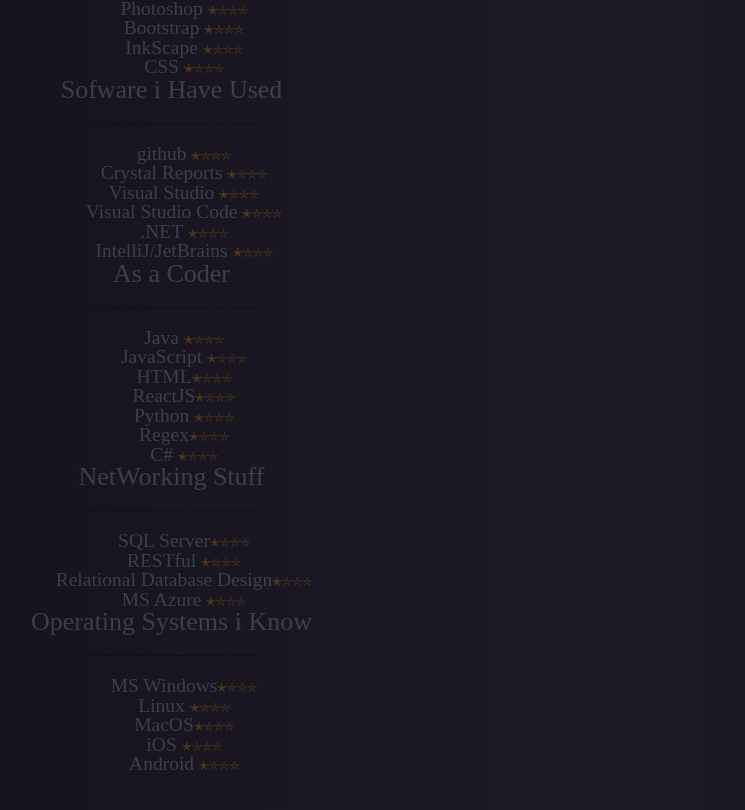
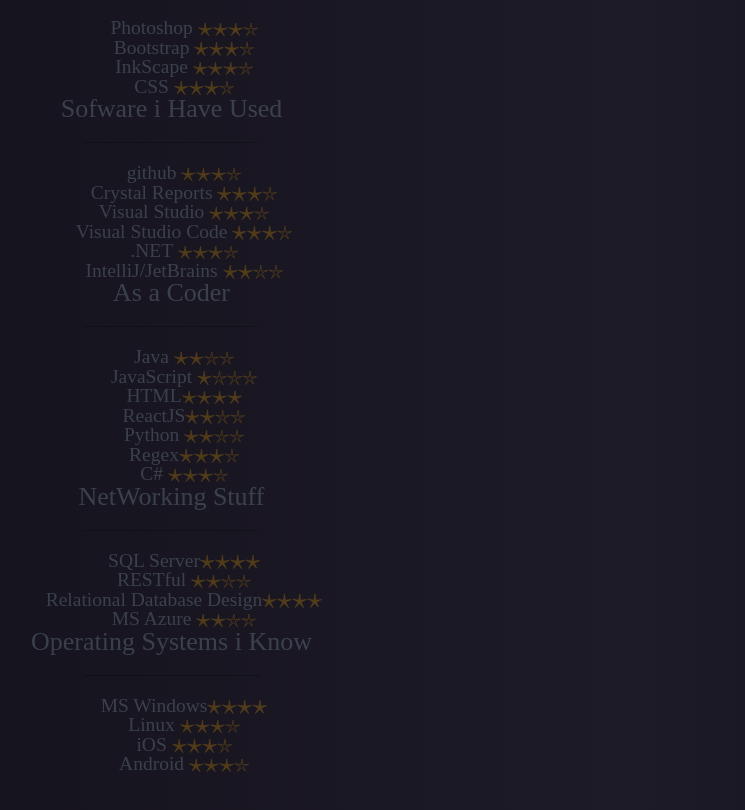
Before and after one commit to AtomDestructo/personalprofile, a React (Create React App) app in the folder personalprofile/: page / in a window 1280 px wide. Shown: the part 1206-2016 px from the top of the page, without its empty margins (214-959 px from the left). Built offline with nearby package versions, Linux system fonts and the light colour scheme; a web font is replaced by a local one.

Commit message:
text updates

```diff
--- a/personalprofile/src/Components/Blurb.js
+++ b/personalprofile/src/Components/Blurb.js
@@ -24,7 +24,7 @@
                 <div class="">
                     <div class="ts3 ">Evan Doucett</div>
                         <div class="ts3">Calgary, Alberta </div>
-                        <div class="link-hover ts3" title="Message Me!!"> Email: edoucett@hotmail.com</div>
+                        <div class="link-hover ts3" title="Message Me!!"> Email: edoucett@hotmail.com / evandoucett@theprogramforge.com</div>
                         <a class="" href="www.linkedin.com/in/evan-doucett" ><img src="/Media/iconlinkedin.png" class="img-thumbnail ms-2" width="40em" height="40em" alt="linkedin"/>  </a>
                         <a class="" href="www.linkedin.com/in/evan-doucett" ><img src="/Media/github.png" class="img-thumbnail ms-2" width="40em" height="40em" alt="linkedin"/>  </a>
                 </div>
@@ -69,50 +69,49 @@
             <div class="centered2 bar"><img src="/Media/iconfire.svg" width={"40px"} alt="hrseperatortop" class="m-5"/></div>
             <hr/>
             <div class="ts3">
-                No experience:  <img src="/Media/onestars.svg" width={"40px"} alt="hrseperatortop" class="m-5"/> ~
-                Novice: <img src="/Media/twostars.svg" width={"40px"} alt="hrseperatortop" class="m-5"/> ~
-                Intermediate: <img src="/Media/threestars.svg" width={"40px"} alt="hrseperatortop" class="m-5"/> ~
-                Experienced: <img src="/Media/fourstars.svg" width={"40px"} alt="hrseperatortop" class="m-5"/>
+                No experience:  <img src="/Media/onestars.svg" width={"60px"} alt="hrseperatortop" class="m-5"/> ~
+                Novice: <img src="/Media/twostars.svg" width={"60px"} alt="hrseperatortop" class="m-5"/> ~
+                Intermediate: <img src="/Media/threestars.svg" width={"60px"} alt="hrseperatortop" class="m-5"/> ~
+                Experienced: <img src="/Media/fourstars.svg" width={"60px"} alt="hrseperatortop" class="m-5"/>
                 </div>
                 <div class="ts2">Designer</div>
                 <hr class="a"></hr>
-                    <div class="tab ts3">Photoshop <img src="/Media/onestars.svg" width={"40px"} alt="hrseperatortop" class="m-5"/></div>
-                    <div class="tab ts3">Bootstrap <img src="/Media/onestars.svg" width={"40px"} alt="hrseperatortop" class="m-5"/></div>
-                    <div class="tab ts3">InkScape  <img src="/Media/onestars.svg" width={"40px"} alt="hrseperatortop" class="m-5"/></div>
-                    <div class="tab ts3">CSS <img src="/Media/onestars.svg" width={"40px"} alt="hrseperatortop" class="m-5"/></div>
+                    <div class="tab ts3">Photoshop <img src="/Media/threestars.svg" width={"60px"} alt="hrseperatortop" class="m-5"/></div>
+                    <div class="tab ts3">Bootstrap <img src="/Media/threestars.svg" width={"60px"} alt="hrseperatortop" class="m-5"/></div>
+                    <div class="tab ts3">InkScape  <img src="/Media/threestars.svg" width={"60px"} alt="hrseperatortop" class="m-5"/></div>
+                    <div class="tab ts3">CSS <img src="/Media/threestars.svg" width={"60px"} alt="hrseperatortop" class="m-5"/></div>
                 <div class="ts2">Sofware i Have Used</div>
                 <hr class="a"></hr>
-                    <div class="tab ts3">github <img src="/Media/onestars.svg" width={"40px"} alt="hrseperatortop" class="m-5"/></div>
-                    <div class="tab ts3">Crystal Reports <img src="/Media/onestars.svg" width={"40px"} alt="hrseperatortop" class="m-5"/></div>
-                    <div class="tab ts3">Visual Studio <img src="/Media/onestars.svg" width={"40px"} alt="hrseperatortop" class="m-5"/></div>
-                    <div class="tab ts3">Visual Studio Code <img src="/Media/onestars.svg" width={"40px"} alt="hrseperatortop" class="m-5"/></div>
-                    <div class="tab ts3">.NET <img src="/Media/onestars.svg" width={"40px"} alt="hrseperatortop" class="m-5"/></div>
-                    <div class="tab ts3">IntelliJ/JetBrains <img src="/Media/onestars.svg" width={"40px"} alt="hrseperatortop" class="m-5"/></div>
+                    <div class="tab ts3">github <img src="/Media/threestars.svg" width={"60px"} alt="hrseperatortop" class="m-5"/></div>
+                    <div class="tab ts3">Crystal Reports <img src="/Media/threestars.svg" width={"60px"} alt="hrseperatortop" class="m-5"/></div>
+                    <div class="tab ts3">Visual Studio <img src="/Media/threestars.svg" width={"60px"} alt="hrseperatortop" class="m-5"/></div>
+                    <div class="tab ts3">Visual Studio Code <img src="/Media/threestars.svg" width={"60px"} alt="hrseperatortop" class="m-5"/></div>
+                    <div class="tab ts3">.NET <img src="/Media/threestars.svg" width={"60px"} alt="hrseperatortop" class="m-5"/></div>
+                    <div class="tab ts3">IntelliJ/JetBrains <img src="/Media/twostars.svg" width={"60px"} alt="hrseperatortop" class="m-5"/></div>
 
                 <div class="ts2">As a Coder</div>
                 <hr class="a"></hr>
-                <div class="tab ts3">Java <img src="/Media/onestars.svg" width={"40px"} alt="hrseperatortop" class="m-5"/></div>
-                    <div class="tab ts3">JavaScript <img src="/Media/onestars.svg" width={"40px"} alt="hrseperatortop" class="m-5"/></div>
-                    <div class="tab ts3">HTML<img src="/Media/onestars.svg" width={"40px"} alt="hrseperatortop" class="m-5"/></div>
-                    <div class="tab ts3">ReactJS<img src="/Media/onestars.svg" width={"40px"} alt="hrseperatortop" class="m-5"/></div>
-                    <div class="tab ts3">Python <img src="/Media/onestars.svg" width={"40px"} alt="hrseperatortop" class="m-5"/></div>
-                    <div class="tab ts3">Regex<img src="/Media/onestars.svg" width={"40px"} alt="hrseperatortop" class="m-5"/></div>
-                    <div class="tab ts3">C# <img src="/Media/onestars.svg" width={"40px"} alt="hrseperatortop" class="m-5"/></div>
+                <div class="tab ts3">Java <img src="/Media/twostars.svg" width={"60px"} alt="hrseperatortop" class="m-5"/></div>
+                    <div class="tab ts3">JavaScript <img src="/Media/onestars.svg" width={"60px"} alt="hrseperatortop" class="m-5"/></div>
+                    <div class="tab ts3">HTML<img src="/Media/fourstars.svg" width={"60px"} alt="hrseperatortop" class="m-5"/></div>
+                    <div class="tab ts3">ReactJS<img src="/Media/twostars.svg" width={"60px"} alt="hrseperatortop" class="m-5"/></div>
+                    <div class="tab ts3">Python <img src="/Media/twostars.svg" width={"60px"} alt="hrseperatortop" class="m-5"/></div>
+                    <div class="tab ts3">Regex<img src="/Media/threestars.svg" width={"60px"} alt="hrseperatortop" class="m-5"/></div>
+                    <div class="tab ts3">C# <img src="/Media/threestars.svg" width={"60px"} alt="hrseperatortop" class="m-5"/></div>
 
                 <div class="ts2">NetWorking Stuff</div>
                 <hr class="a"></hr>
-                    <div class="tab ts3">SQL Server<img src="/Media/onestars.svg" width={"40px"} alt="hrseperatortop" class="m-5"/></div>
-                    <div class="tab ts3">RESTful <img src="/Media/onestars.svg" width={"40px"} alt="hrseperatortop" class="m-5"/></div>
-                    <div class="tab ts3">Relational Database Design<img src="/Media/onestars.svg" width={"40px"} alt="hrseperatortop" class="m-5"/></div>
-                    <div class="tab ts3">MS Azure <img src="/Media/onestars.svg" width={"40px"} alt="hrseperatortop" class="m-5"/></div>
+                    <div class="tab ts3">SQL Server<img src="/Media/fourstars.svg" width={"60px"} alt="hrseperatortop" class="m-5"/></div>
+                    <div class="tab ts3">RESTful <img src="/Media/twostars.svg" width={"60px"} alt="hrseperatortop" class="m-5"/></div>
+                    <div class="tab ts3">Relational Database Design<img src="/Media/fourstars.svg" width={"60px"} alt="hrseperatortop" class="m-5"/></div>
+                    <div class="tab ts3">MS Azure <img src="/Media/twostars.svg" width={"60px"} alt="hrseperatortop" class="m-5"/></div>
 
                 <div class="ts2">Operating Systems i Know</div>
                 <hr class="a"></hr>
-                    <div class="tab ts3">MS Windows<img src="/Media/onestars.svg" width={"40px"} alt="hrseperatortop" class="m-5"/></div>
-                    <div class="tab ts3">Linux <img src="/Media/onestars.svg" width={"40px"} alt="hrseperatortop" class="m-5"/></div>
-                    <div class="tab ts3">MacOS<img src="/Media/onestars.svg" width={"40px"} alt="hrseperatortop" class="m-5"/></div>
-                    <div class="tab ts3">iOS <img src="/Media/onestars.svg" width={"40px"} alt="hrseperatortop" class="m-5"/></div>
-                    <div class="tab ts3">Android <img src="/Media/onestars.svg" width={"40px"} alt="hrseperatortop" class="m-5"/></div>
+                    <div class="tab ts3">MS Windows<img src="/Media/fourstars.svg" width={"60px"} alt="hrseperatortop" class="m-5"/></div>
+                    <div class="tab ts3">Linux <img src="/Media/threestars.svg" width={"60px"} alt="hrseperatortop" class="m-5"/></div>
+                    <div class="tab ts3">iOS <img src="/Media/threestars.svg" width={"60px"} alt="hrseperatortop" class="m-5"/></div>
+                    <div class="tab ts3">Android <img src="/Media/threestars.svg" width={"60px"} alt="hrseperatortop" class="m-5"/></div>
         </section>
 
         <section class="section_center">
@@ -120,11 +119,13 @@
             <div class="centered2 bar"><img src="/Media/iconfire.svg" width={"40px"} alt="hrseperatortop" class="m-5"/></div>
             <hr/>
             <div class="ts2 centered2">Web Application Developer</div>
-            <div class="ts4">Morrison Homes</div>
+            <div class="ts4 centered2">Morrison Homes</div>
                 <div class="ts3 tab">As a web application developer, I created, implemented,
                     and developed a functional interface to integrate with an aging IT landscape.
                     These functions included full CRUD operations.
                 </div>
+                <br/>
+                <div class="centered2"><a class="text-danger" href="https://cute-pika-83ca97.netlify.app">View the Source Code Here!!</a>   </div>
                 <br/>
                 <div >
                     <div class="ts3 tab">• Planning site designs, functionality, and navigation along with datacapture points.</div>
@@ -137,11 +138,13 @@
                 <div class="centered2 bar"><img src="/Media/iconfire.svg" width={"40px"} alt="hrseperatortop" class="m-5"/></div>
             <hr/>
             <div class="ts2 centered2">Web Developer/Designer</div>
-            <div class="ts4">Land Works Resource Management Inc.</div>
+            <div class="ts4 centered2">Land Works Resource Management Inc.</div>
                 <div class="ts3 tab"> As a web developer it was my responsibility to design, coding,
                 and modifying websites, including all aspects of the website, such as layout,functionality, and user experience. I was also responsible for creatingaesthetically pleasing website designs with functional,
                 user-friendlydesign and clear navigation for optimal usability.
                 </div>
+                <br/>
+                <div class="centered2"><a class="text-danger" href="https://cute-pika-83ca97.netlify.app">View the Website Here!!</a>   </div>
                 <br/>
                 <div>
                     <div class="ts3 tab">• Understanding UI, cross-browser compatibility, and general webfunctionality and standards.</div>
@@ -156,7 +159,7 @@
                 <div class="centered2 bar"><img src="/Media/iconfire.svg" width={"40px"} alt="hrseperatortop" class="m-5"/></div>
             <hr/>
             <div class="ts2 centered2">Business Analytics and Process Design Manager</div>
-            <div class="ts4">Caneda Transport Inc.</div>
+            <div class="ts4 centered2">Caneda Transport Inc.</div>
                 <div class="ts3 tab">As a Business Process Solutions Manager, I was responsible for themanagement of department milestones
                 /goals, analyzing existingoperations, implementing effective systems, strategies,
                 and processes to improve organizational performance and profitability.
```
Also changed, not shown: personalprofile/src/Styles/App.css (+5 -3 lines).
